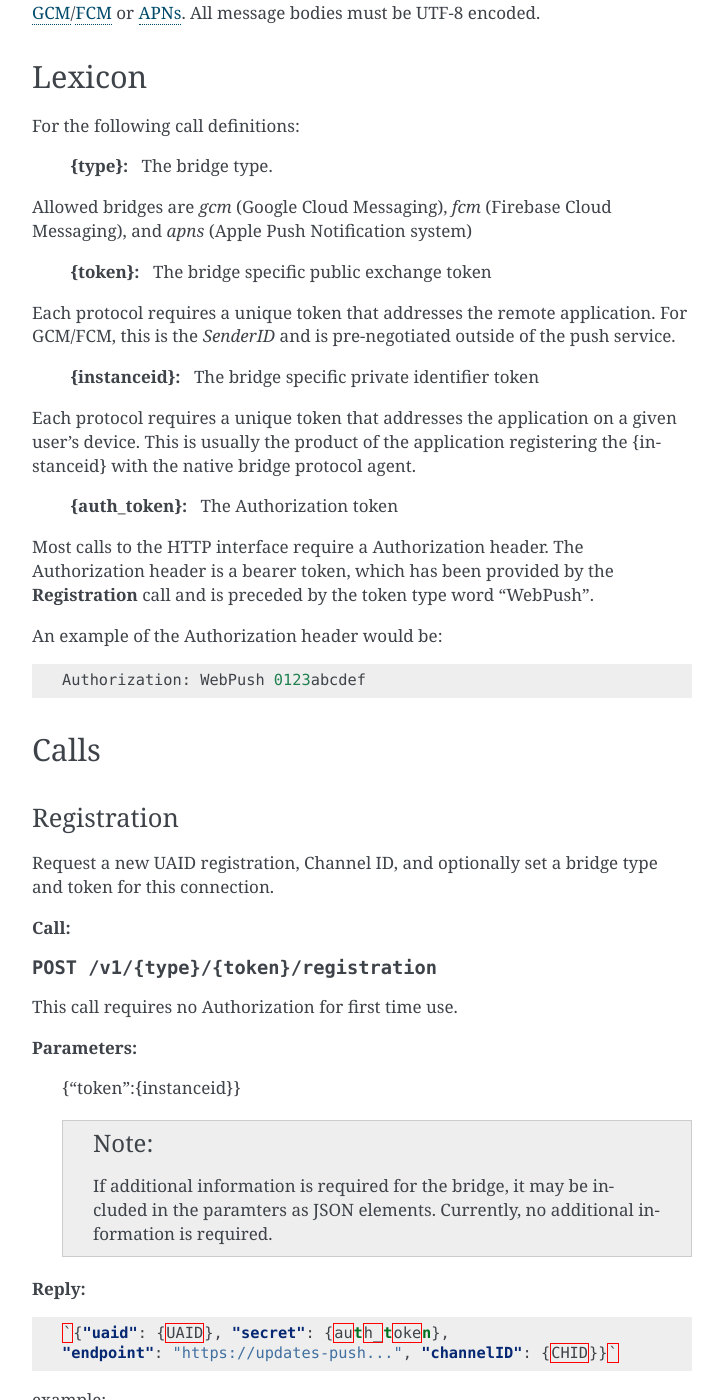
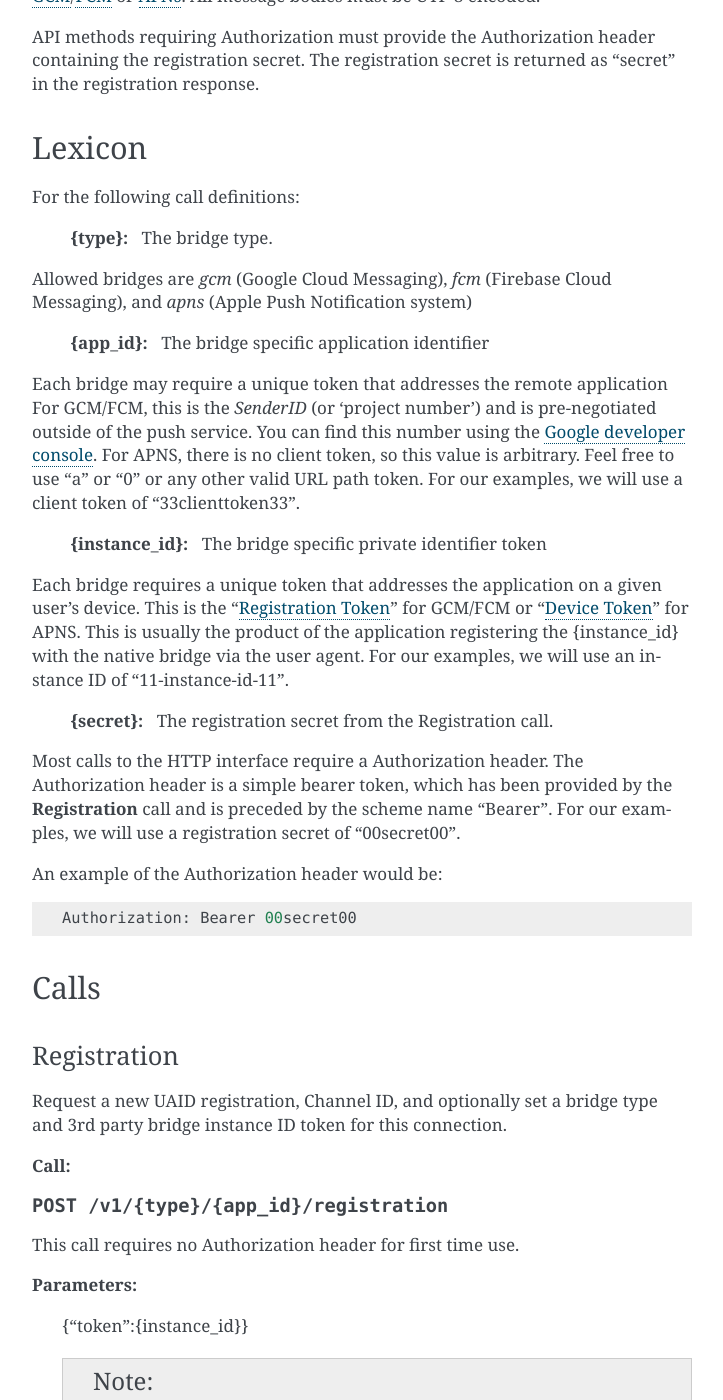
Before and after one commit to mozilla-services/autopush, a Sphinx documentation site: the page built from docs/http.rst, in a window 1280 px wide and 1400 px high, scrolled down 4938 px. Shown: the whole window, without its empty margins (388-1111 px from the left). Built offline with Sphinx 7.4.7, drawn with Linux system fonts in a browser that asks for light colours; some of the changed text lies outside the part shown.

Commit message:
bug: clarify token references in HTTP endpoint docs
There was confusion about the various token references. These are
clarified with simpler references and more distinct labels.

closes #627

```diff
--- a/docs/http.rst
+++ b/docs/http.rst
@@ -33,10 +33,6 @@ Push Service HTTP API
 
 The following section describes how remote servers can send Push
 Notifications to apps running on remote User Agents.
-
-API methods requiring Authorization must provide the Authorization
-header containing the authrorization token. The Authorization token is returned
-as "secret" in the registration response.
 
 Lexicon
 -------
@@ -85,7 +81,7 @@ Error Codes
 Unless otherwise specified, all calls return the following error codes:
 
 -  20x - Success
--  301 - Moved + `Location:` if `{token}` is invalid (Bridge API Only)
+-  301 - Moved + `Location:` if `{client_token}` is invalid (Bridge API Only)
 -  400 - Bad Parameters
 
    - errno 101 - Missing neccessary crypto keys
@@ -133,11 +129,14 @@ Calls
 Send Notification
 ~~~~~~~~~~~~~~~~~
 
-Send a notification to the given endpoint identified by it's `token`.
+Send a notification to the given endpoint identified by its `push_endpoint`.
+Please note, the Push endpoint URL (which is what is used to send notifications)
+should be considered "opaque". We reserve the right to change any portion
+of the Push URL in future provisioned URLs.
 
 **Call:**
 
-.. http:put:: /push/{token}
+.. http:put:: {push_endpoint}
 
     If the client is using webpush style data delivery, then the body in its
     entirety will be regarded as the data payload for the message per
@@ -165,7 +164,7 @@ Send a notification to the given endpoint identified by it's `token`.
 
 **Return Codes:**
 
-    :statuscode 404: `token` is invalid.
+    :statuscode 404: Push subscription is invalid.
     :statuscode 202: Message stored for delivery to client at a later
                      time.
     :statuscode 200: Message delivered to node client is connected to.
@@ -248,6 +247,10 @@ external protocol like
 `GCM <https://developers.google.com/cloud-messaging/>`__/`FCM <https://firebase.google.com/docs/cloud-messaging/>`__ or
 `APNs <https://developer.apple.com/library/ios/documentation/NetworkingInternet/Conceptual/RemoteNotificationsPG/Introduction.html#//apple_ref/doc/uid/TP40008196-CH1-SW1>`__. All message bodies must be UTF-8 encoded.
 
+API methods requiring Authorization must provide the Authorization
+header containing the registration secret. The registration secret is
+returned as "secret" in the registration response.
+
 Lexicon
 -------
 
@@ -258,30 +261,38 @@ For the following call definitions:
 Allowed bridges are `gcm` (Google Cloud Messaging), `fcm` (Firebase Cloud
 Messaging), and `apns` (Apple Push Notification system)
 
-   :{token}: The bridge specific public exchange token
+   :{app_id}: The bridge specific application identifier
 
-Each protocol requires a unique token that addresses the remote application.
-For GCM/FCM, this is the `SenderID` and is pre-negotiated outside of the push
-service.
+Each bridge may require a unique token that addresses the remote application
+For GCM/FCM, this is the `SenderID` (or 'project number') and is pre-negotiated outside of the push
+service. You can find this number using the
+`Google developer console <https://console.developers.google.com/iam-admin/settings/project>`__.
+For APNS, there is no client token, so this value is arbitrary.
+Feel free to use "a" or "0" or any other valid URL path token. For our examples, we will use a client token of
+"33clienttoken33".
 
-   :{instanceid}: The bridge specific private identifier token
+   :{instance_id}: The bridge specific private identifier token
 
-Each protocol requires a unique token that addresses the
-application on a given user's device. This is usually the product of the
-application registering the {instanceid} with the native bridge protocol
-agent.
+Each bridge requires a unique token that addresses the
+application on a given user's device. This is the
+"`Registration Token <https://firebase.google.com/docs/cloud-messaging/android/client#sample-register>`__" for
+GCM/FCM or "`Device Token <https://developer.apple.com/library/ios/documentation/NetworkingInternet/Conceptual/RemoteNotificationsPG/Chapters/IPhoneOSClientImp.html#//apple_ref/doc/uid/TP40008194-CH103-SW2>`__"
+for APNS. This is usually the product of the
+application registering the {instance_id} with the native bridge via the user
+agent. For our examples, we will use an instance ID of "11-instance-id-11".
 
-   :{auth_token}: The Authorization token
+   :{secret}: The registration secret from the Registration call.
 
 Most calls to the HTTP interface require a Authorization header. The
-Authorization header is a bearer token, which has been provided by the
-**Registration** call and is preceded by the token type word "WebPush".
+Authorization header is a simple bearer token, which has been provided by the
+**Registration** call and is preceded by the scheme name "Bearer". For
+our examples, we will use a registration secret of "00secret00".
 
 An example of the Authorization header would be:
 
 ::
 
-    Authorization: WebPush 0123abcdef
+    Authorization: Bearer 00secret00
 
 Calls
 -----
@@ -290,19 +301,19 @@ Registration
 ~~~~~~~~~~~~
 
 Request a new UAID registration, Channel ID, and optionally set a bridge
-type and token for this connection.
+type and 3rd party bridge instance ID token for this connection.
 
 **Call:**
 
 
-.. http:post:: /v1/{type}/{token}/registration
+.. http:post:: /v1/{type}/{app_id}/registration
 
-This call requires no Authorization for first time use.
+This call requires no Authorization header for first time use.
 
 **Parameters:**
 
 
-    {"token":{instanceid}}
+    {"token":{instance_id}}
 
     .. note::
 
@@ -315,21 +326,21 @@ This call requires no Authorization for first time use.
 
 .. code-block:: json
 
-    `{"uaid": {UAID}, "secret": {auth_token},
+    `{"uaid": {UAID}, "secret": {secret},
     "endpoint": "https://updates-push...", "channelID": {CHID}}`
 
 example:
 
 .. code-block:: http
 
-    > POST /v1/fcm/a1b2c3/registration
+    > POST /v1/fcm/33clienttoken33/registration
     >
-    > {"token": "1ab2c3"}
+    > {"token": "11-instance-id-11"}
 
 .. code-block:: json
 
     < {"uaid": "01234567-0000-1111-2222-0123456789ab",
-    < "secret": "0123abcdef",
+    < "secret": "00secret00",
     < "endpoint": "https://updates-push.services.mozaws.net/push/...",
     < "channelID": "00000000-0000-1111-2222-0123456789ab"}
 
@@ -341,21 +352,22 @@ See :ref:`errors`.
 Token updates
 ~~~~~~~~~~~~~
 
-Update the current bridge token value
+Update the current bridge token value. Note, this is a ***PUT*** call, since
+we are updating existing information.
 
 **Call:**
 
 
-.. http:put:: /v1/{type}/{token}/registration/{uaid}
+.. http:put:: /v1/{type}/{app_id}/registration/{uaid}
 
 ::
 
-    Authorization: WebPush {auth_token}
+    Authorization: Bearer {secret}
 
 **Parameters:**
 
 
-    {"token": {instanceid}}
+    {"token": {instance_id}}
 
     .. note::
 
@@ -374,10 +386,10 @@ example:
 
 .. code-block:: http
 
-    > PUT /v1/fcm/a1b2c3/registration/abcdef012345
-    > Authorization: WebPush 0123abcdef
+    > PUT /v1/fcm/33clienttoken33/registration/abcdef012345
+    > Authorization: Bearer 00secret00
     >
-    > {"token": "5e6g7h8i"}
+    > {"token": "22-instance-id-22"}
 
 .. code-block:: json
 
@@ -396,11 +408,11 @@ Acquire a new ChannelID for a given UAID.
 **Call:**
 
 
-.. http:post:: /v1/{type}/{token}/registration/{uaid}/subscription
+.. http:post:: /v1/{type}/{app_id}/registration/{uaid}/subscription
 
 ::
 
-    Authorization: WebPush {auth_token}
+    Authorization: Bearer {secret}
 
 **Parameters:**
 
@@ -418,8 +430,8 @@ example:
 
 .. code-block:: http
 
-    > POST /v1/fcm/a1b2c3/registration/abcdef012345/subscription
-    > Authorization: WebPush 0123abcdef
+    > POST /v1/fcm/33clienttoken33/registration/abcdef012345/subscription
+    > Authorization: Bearer 00secret00
     >
     > {}
 
@@ -442,11 +454,11 @@ is no longer valid.
 **Call:**
 
 
-.. http:delete:: /v1/{type}/{token}/registration/{uaid}
+.. http:delete:: /v1/{type}/{app_id}/registration/{uaid}
 
 ::
 
-    Authorization: WebPush {auth_token}
+    Authorization: Bearer {secret}
 
 **Parameters:**
 
@@ -470,11 +482,11 @@ Remove a given ChannelID subscription from a UAID.
 
 **Call:**
 
-.. http:delete:: /v1/{type}/{token}/registration/{UAID}/subscription/{CHID}
+.. http:delete:: /v1/{type}/{app_id}/registration/{UAID}/subscription/{CHID}
 
 ::
 
-    Authorization: WebPush {auth_token}
+    Authorization: Bearer {secret}
 
 **Parameters:**
 
```
